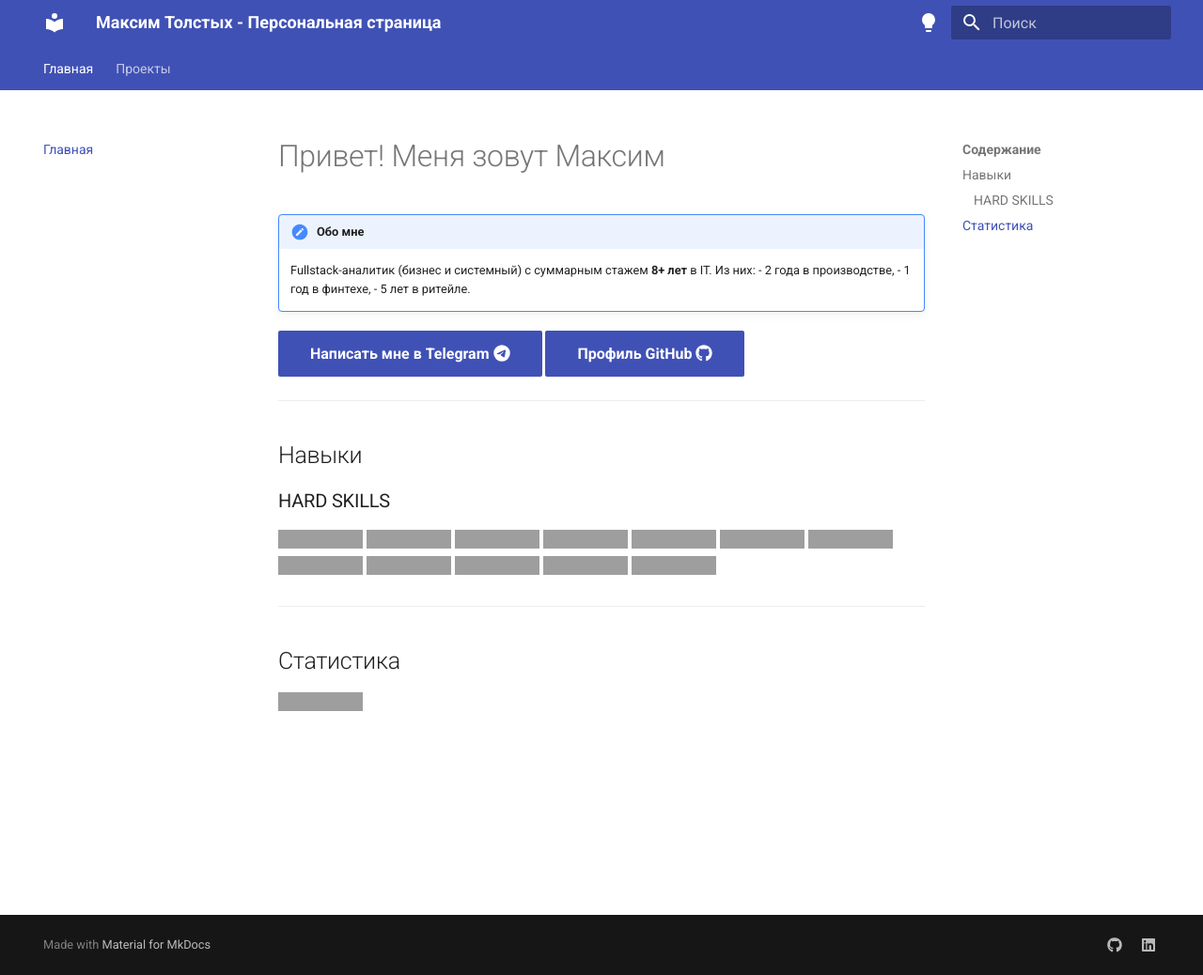
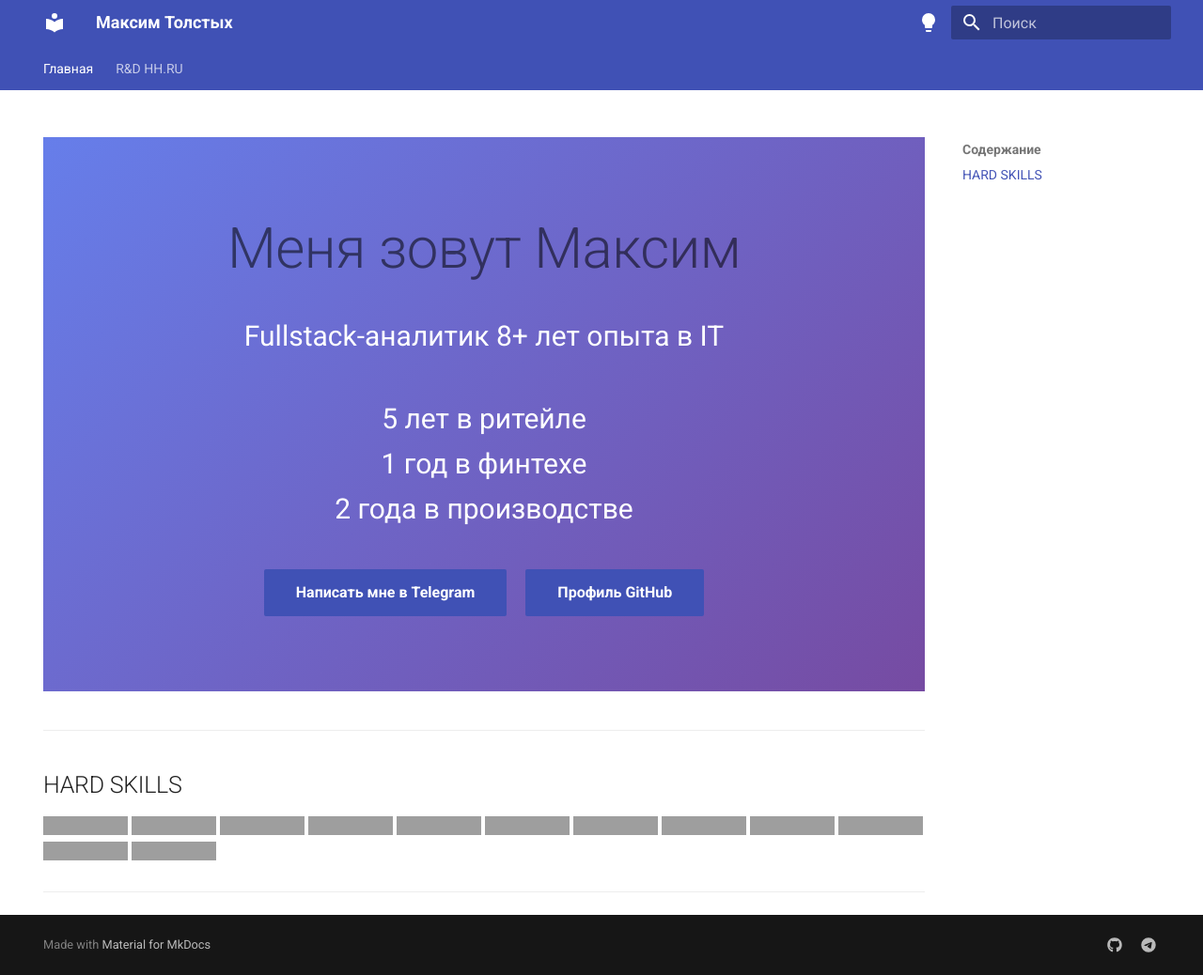
Before and after one commit to DocItSage/docitsage.github.io, an MkDocs documentation site: the page built from docs/index.md, in a window 1280 px wide and 1038 px high. Shown: the whole window at 94% size. Built offline with MkDocs 1.6.1 and Material for MkDocs 9.7.7, drawn with Linux system fonts in a browser that asks for light colours; grey boxes are pictures that could not be loaded.

Commit message:
Make it beautiful

```diff
--- a/docs/index.md
+++ b/docs/index.md
@@ -1,25 +1,61 @@
 ---
-title: Максим — Fullstack-аналитик
-description: Fullstack-аналитик с опытом в производстве, финтехе и ритейле.
+title: Fullstack-аналитик
+description: Fullstack-аналитик с опытом в ритейле, финтехе и производстве.
+hero: assets/images/logo.png
+hide:
+  - navigation
 ---
+<div class="hero-container">
+<div class="hero">
+  <div class="hero-content">
+    <h1>Меня зовут Максим</h1>
+    <p>Fullstack-аналитик 8+ лет опыта в IT</p>
+    <p>5 лет в ритейле<br/>
+1 год в финтехе<br/>
+2 года в производстве</p>
+    <div class="hero-buttons">
+        <a href="https://t.me/DocItSage" class="md-button md-button--primary">
+          <i class="fa-brands fa-telegram"></i> Написать мне в Telegram
+        </a>
+        <a href="https://github.com/DocItSage" class="md-button md-button--primary">
+          <i class="fa-brands fa-github"></i> Профиль GitHub
+        </a>
+    </div>
+  </div>
+</div>
+</div>
 
-# Привет! Меня зовут Максим
-
-!!! note "Обо мне"
-    Fullstack-аналитик (бизнес и системный) с суммарным стажем **8+ лет** в IT.
-    Из них:
-    - 2 года в производстве,
-    - 1 год в финтехе,
-    - 5 лет в ритейле.
-
-[Написать мне в Telegram :fontawesome-brands-telegram:](#){ .md-button .md-button--primary }
-[Профиль GitHub :fontawesome-brands-github:](#){ .md-button .md-button--primary }
+<style>
+  .hero {
+    background: linear-gradient(135deg, #667eea 0%, #764ba2 100%);
+    color: white;
+    padding: 4rem 2rem;
+    text-align: center;
+    border-radius: 8px;
+    margin-bottom: 2rem;
+  }
+  .hero h1 {
+    font-size: 3rem;
+    margin-bottom: 1rem;
+  }
+  .hero p {
+    font-size: 1.5rem;
+    margin-bottom: 2rem;
+  }
+  .hero-buttons {
+    display: flex;
+    justify-content: center;
+    gap: 1rem;
+  }
+  .hero-buttons a {
+    text-decoration: none;
+  }
+</style>
 
 ---
+## HARD SKILLS
 
-## Навыки
 
-### HARD SKILLS
 
 ![SQL](https://img.shields.io/badge/SQL-090909?style=flat-square&logo=SQL)
 ![POSTGRESQL](https://img.shields.io/badge/POSTGRESQL-090909?style=flat-square&logo=POSTGRESQL)
@@ -35,7 +71,3 @@ description: Fullstack-аналитик с опытом в производст
 ![PyCharm](https://img.shields.io/badge/PyCharm-090909?style=flat-square&logo=PyCharm)
 
 ---
-
-## Статистика
-
-[![Visitors](https://visitor-badge.laobi.icu/badge?page_id=DocItSage)](https://github.com/DocItSage)
--- /dev/null
+++ b/docs/stylesheets/extra.css
@@ -0,0 +1,58 @@
+/* Hero block styling */
+.hero-container {
+  width: 100%;
+  margin: 0;
+  padding: 0;
+  background: linear-gradient(135deg, #667eea 0%, #764ba2 100%);
+}
+
+.hero {
+  max-width: 1200px;
+  margin: 0 auto;
+  padding: 4rem 2rem;
+  text-align: center;
+  color: white;
+}
+
+.hero h1 {
+  font-size: 3rem;
+  margin-bottom: 1rem;
+}
+
+.hero p {
+  font-size: 1.5rem;
+  margin-bottom: 2rem;
+}
+
+.hero-buttons {
+  display: flex;
+  justify-content: center;
+  gap: 1rem;
+}
+
+.hero-buttons a {
+  text-decoration: none;
+}
+
+/* Content styling */
+.content {
+  max-width: 1200px;
+  margin: 2rem auto;
+  padding: 0 2rem;
+}
+
+/* Skills grid */
+.skills {
+  display: grid;
+  grid-template-columns: repeat(auto-fill, minmax(150px, 1fr));
+  gap: 1rem;
+  margin: 2rem 0;
+}
+
+.skill-item {
+  text-align: center;
+}
+
+.skill-item img {
+  max-width: 100%;
+}
--- a/mkdocs.yml
+++ b/mkdocs.yml
@@ -1,4 +1,4 @@
-site_name: Максим Толстых - Персональная страница
+site_name: Максим Толстых
 site_description: В поиске данных, инсайтов, мониторинге и анализе актуальных навыков.
 site_author: Максим Толстых aka DocItSage
 site_url: https://docitsage.github.io/
@@ -9,6 +9,8 @@ theme:
   features:
     - navigation.tabs
     - navigation.sections
+    - navigation.top
+    - content.tooltips
   palette:
     - scheme: default
       primary: indigo
@@ -25,17 +27,25 @@ theme:
 
 nav:
   - Главная: index.md
-  - Проекты:
-    - "R&D HH.RU":
-      - R&D: ms-vacancy/docs/rnd.md
-      - api: ms-vacancy/docs/api.md
+  - "R&D HH.RU":
+    - R&D: ms-vacancy/docs/rnd.md
+
+plugins:
+  - search
+  - social:
+      cards_layout_options:
+        background_color: "#1962ff"
+        logo: docs/assets/images/logo.jpeg
+
+extra_css:
+  - stylesheets/extra.css
 
 extra:
   social:
     - icon: fontawesome/brands/github
       link: https://github.com/docitsage
-    - icon: fontawesome/brands/linkedin
-      link: https://linkedin.com/in/ваш-профиль
+    - icon: fontawesome/brands/telegram
+      link: https://t.me/DocItSage
 
 markdown_extensions:
   - admonition
@@ -46,13 +56,7 @@ markdown_extensions:
   - pymdownx.tasklist
   - pymdownx.emoji:
       emoji_index: !!python/name:material.extensions.emoji.twemoji
-      emoji_generator: !!python/name:materialx.emoji.to_svg
+      emoji_generator: !!python/name:material.extensions.emoji.to_svg
   - pymdownx.snippets
   - attr_list
   - md_in_html
-
-plugins:
-  - search
-  - social:
-      cards_layout_options:
-        background_color: "#1962ff"
```
Also changed, not shown: docs/overrides/main.html (added, +35 -0 lines), docs/rnd.md (deleted, +0 -233 lines).
